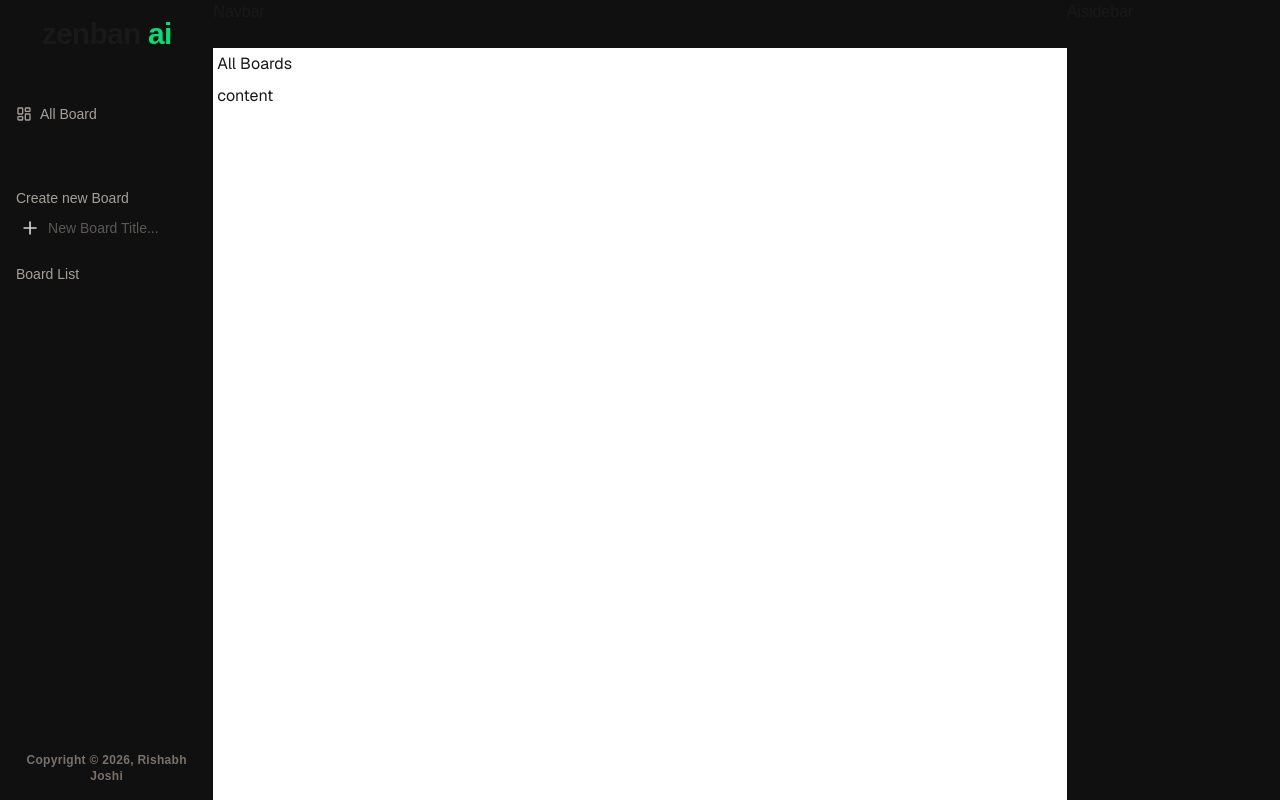
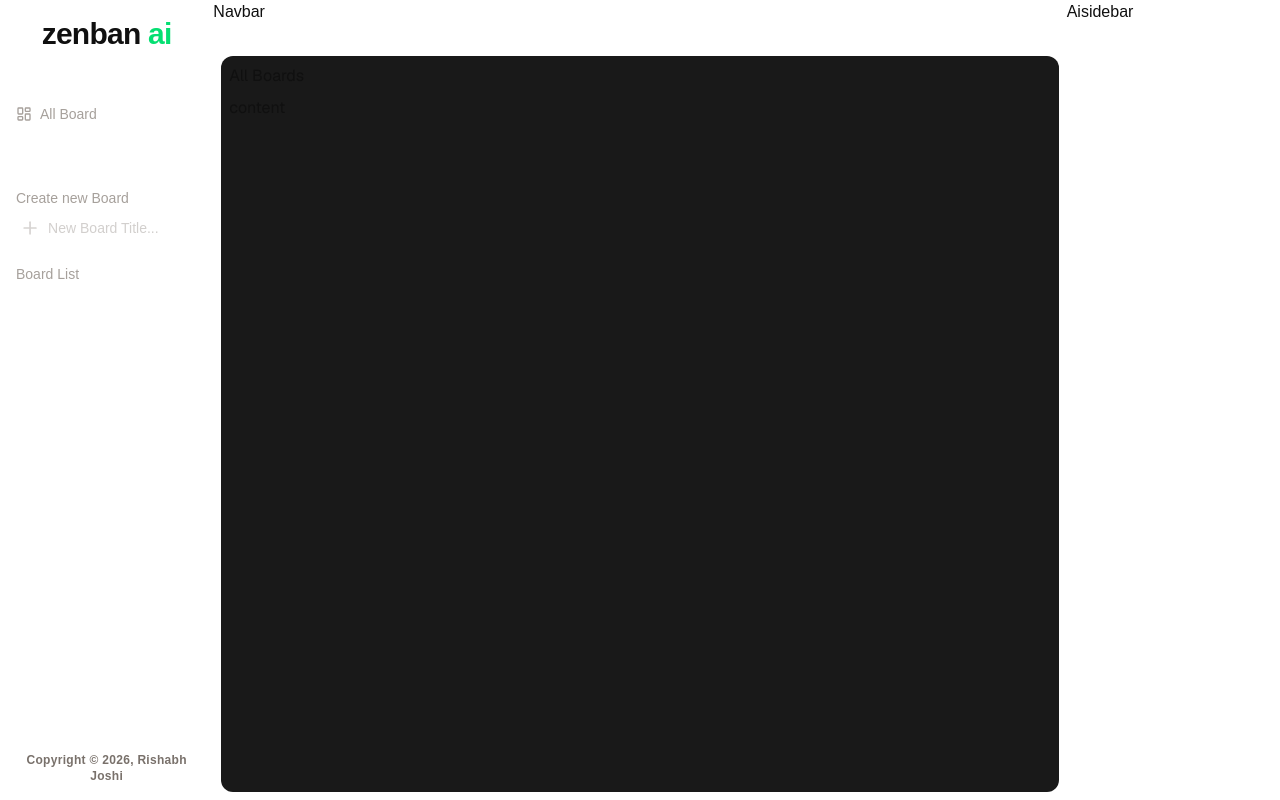
Before and after one commit to joshir16/zenbanai, a Next.js app: page / in a window 1280 px wide. Built offline with nearby package versions, Linux system fonts and the light colour scheme.

Commit message:
color updates

```diff
--- a/app/components/Navbar.tsx
+++ b/app/components/Navbar.tsx
@@ -1,5 +1,5 @@
 import React from "react";
 
 export const Navbar = () => {
-  return <nav className="col-span-4 row-span-1 h-12 bg-dark">Navbar</nav>;
+  return <nav className="col-span-4 row-span-1 h-12">Navbar</nav>;
 };
--- a/app/components/aibar/Aisidebar.tsx
+++ b/app/components/aibar/Aisidebar.tsx
@@ -2,7 +2,7 @@ import React from "react";
 
 const Aisidebar = () => {
   return (
-    <aside className="col-span-1 col-start-6 row-span-full h-full w-full bg-dark">
+    <aside className="col-span-1 col-start-6 row-span-full h-full w-full">
       Aisidebar
     </aside>
   );
--- a/app/globals.css
+++ b/app/globals.css
@@ -2,23 +2,23 @@
 
 :root {
   --background: #ffffff;
-  --foreground: #191919;
-  --dark: #101010;
+  --foreground: #101010;
+  --stone-dark: #191919;
 }
 
 @theme inline {
   --color-background: var(--background);
   --color-foreground: var(--foreground);
   --color-dark: var(--dark);
+  --color-stone-dark: var(--stone-dark);
   --font-sans: var(--font-geist-sans);
   --font-mono: var(--font-geist-mono);
 }
 
 @media (prefers-color-scheme: dark) {
   :root {
-    --background: #191919;
+    --background: #101010;
     --foreground: #ededed;
-    --dark: #101010;
   }
 }
 
--- a/app/layout.tsx
+++ b/app/layout.tsx
@@ -29,7 +29,7 @@ export default function RootLayout({ children }: LayoutProps<"/">) {
       <body className="min-h-screen grid grid-cols-6 grid-cols-auto grid-rows-[auto_1fr]  h-screen w-screen  font-sans  overflow-hidden">
         <Sidebar />
         <Navbar />
-        <main className="col-span-4 row-span-1 p-1">{children}</main>
+        <main className="col-span-4 row-span-1 p-2">{children}</main>
         <Aisidebar />
       </body>
     </html>
--- a/app/page.tsx
+++ b/app/page.tsx
@@ -2,7 +2,7 @@ import Header from "./components/main/Header";
 
 export default function Home() {
   return (
-    <div className="flex flex-col gap-2 h-full w-full font-sans rounded-xl">
+    <div className="flex flex-col gap-2 h-full w-full bg-stone-dark font-sans rounded-xl p-2">
       <Header />
       <section>content</section>
     </div>
```
